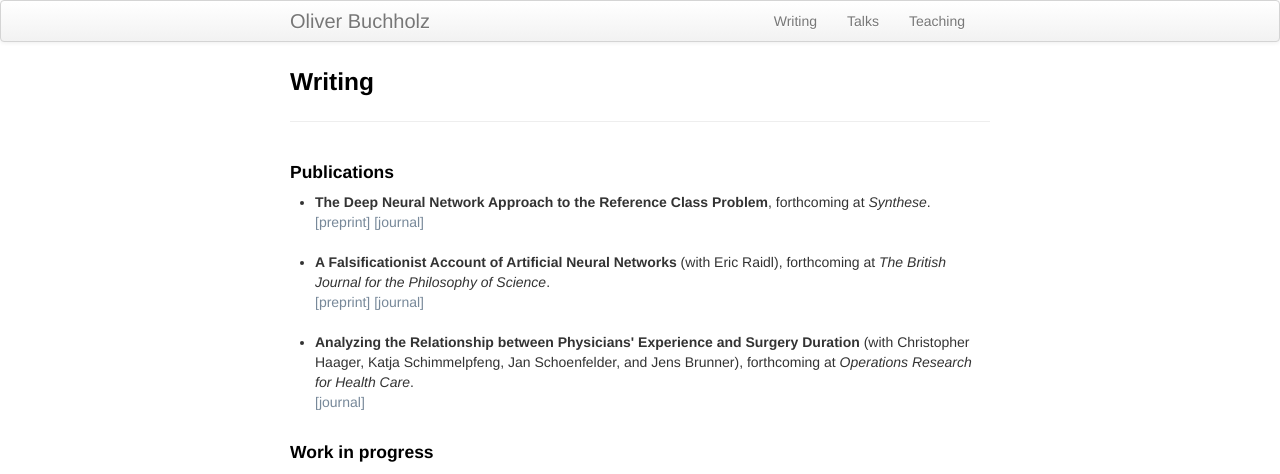
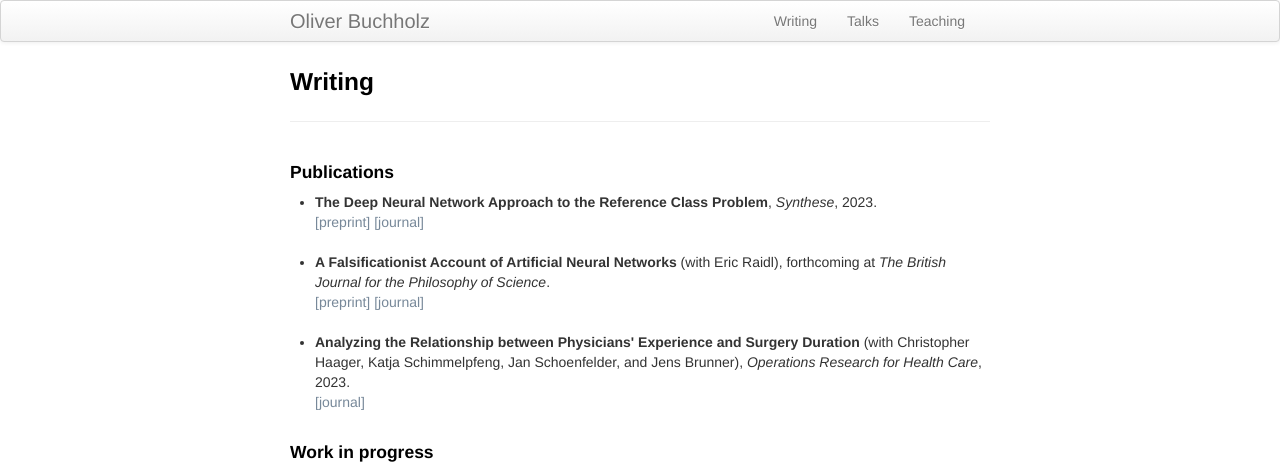
Before and after one commit to oliverbuchholz/oliverbuchholz.github.io, a Jekyll site: the page built from pages/writing.md, in a window 1280 px wide. Shown: the top 474 px of the page. Built offline with Jekyll 4.4.1, drawn with Linux system fonts in a browser that asks for light colours.

Commit message:
Fixed typo

```diff
--- a/pages/writing.md
+++ b/pages/writing.md
@@ -7,14 +7,14 @@ description: Oliver Buchholz | Writing
 <h4>Publications</h4>
 
 <ul>
-<li><b>The Deep Neural Network Approach to the Reference Class Problem</b>, forthcoming at <i>Synthese</i>.<br>
+<li><b>The Deep Neural Network Approach to the Reference Class Problem</b>, <i>Synthese</i>, 2023.<br>
  <a href= "http://philsci-archive.pitt.edu/21777/" target= "_blank">[preprint]</a> <a href= "https://doi.org/10.1007/s11229-023-04110-9" target= "_blank">[journal]</a><br><br>
 </li>
 
 <li><b>A Falsificationist Account of Artificial Neural Networks</b> (with Eric Raidl), forthcoming at <i>The British Journal for the Philosophy of Science</i>.<br><a href= "https://arxiv.org/abs/2205.01421" target= "_blank">[preprint]</a> <a href= "https://doi.org/10.1086/721797" target= "_blank">[journal]</a><br><br>
 </li>
 
-<li><b>Analyzing the Relationship between Physicians' Experience and Surgery Duration</b> (with Christopher Haager, Katja Schimmelpfeng, Jan Schoenfelder, and Jens Brunner), forthcoming at <i>Operations Research for Health Care</i>.<br><a href= "https://doi.org/10.1016/j.orhc.2022.100377" target= "_blank">[journal]</a><br><br>
+<li><b>Analyzing the Relationship between Physicians' Experience and Surgery Duration</b> (with Christopher Haager, Katja Schimmelpfeng, Jan Schoenfelder, and Jens Brunner), <i>Operations Research for Health Care</i>, 2023.<br><a href= "https://doi.org/10.1016/j.orhc.2022.100377" target= "_blank">[journal]</a><br><br>
 </li>
 </ul>
 
```
